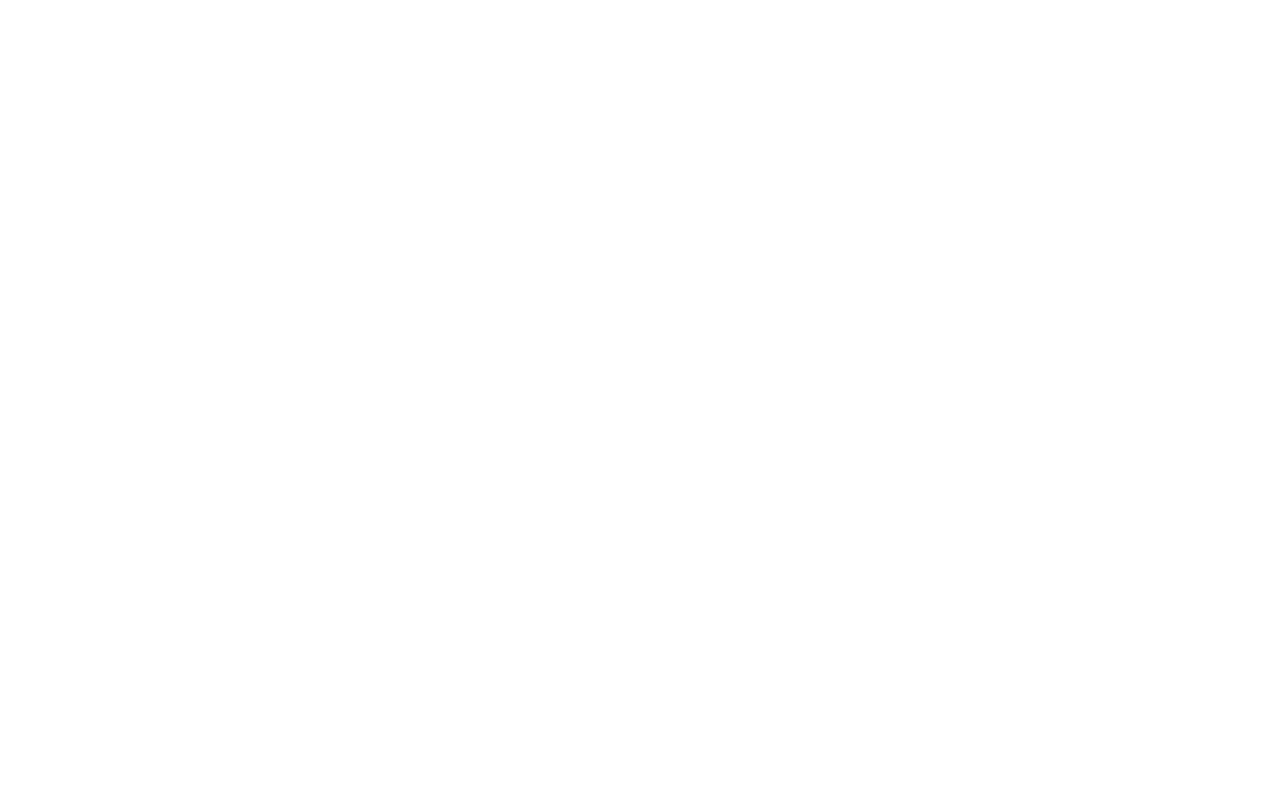
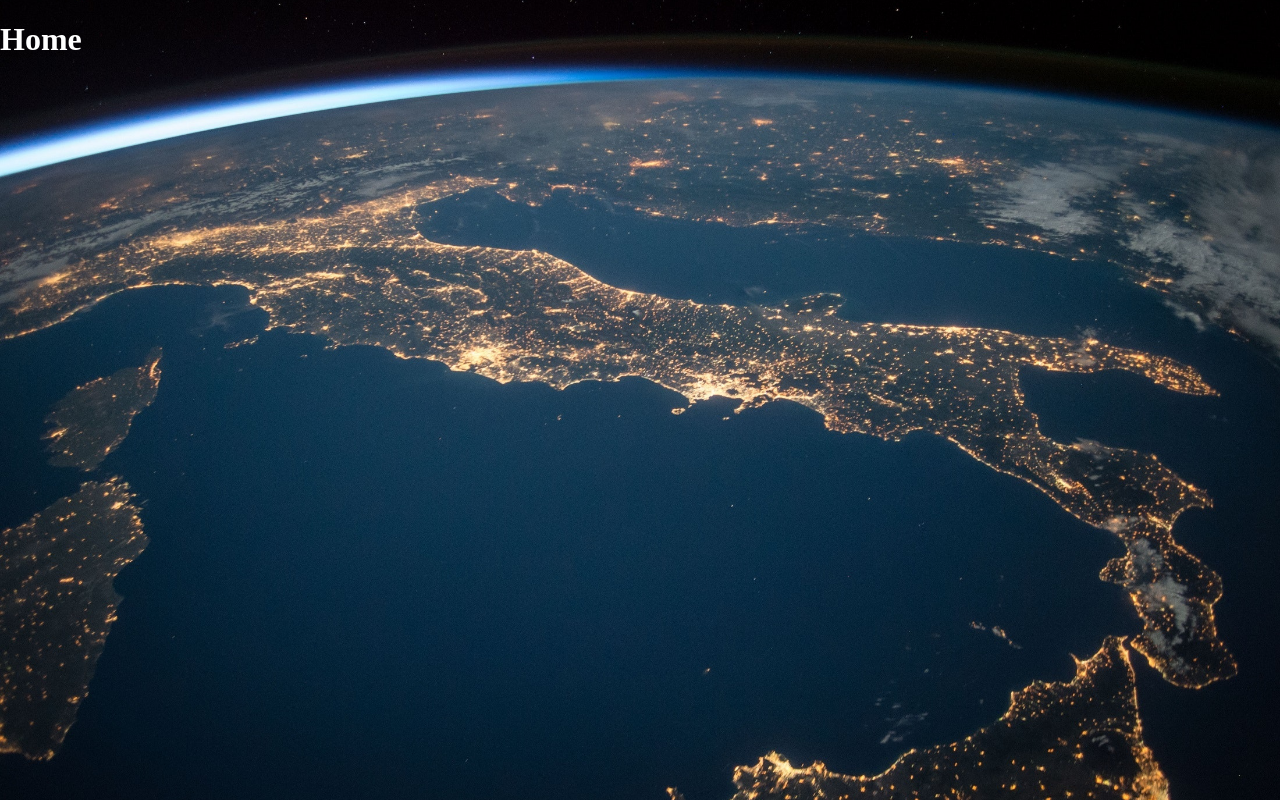
Before and after one commit to gnmyt/CountryGuessr, a React (Vite) app in the folder webui/: page / in a window 1280 px wide. Built offline with nearby package versions, Linux system fonts and the light colour scheme.

Commit message:
Added the BlurredBackground to the main.jsx

```diff
--- a/webui/src/main.jsx
+++ b/webui/src/main.jsx
@@ -1,9 +1,16 @@
 import React from "react";
 import ReactDOM from "react-dom/client";
 import App from "./App.jsx";
+import "@/common/styles/main.sass";
+import BlurredBackground from "@/common/components/BlurredBackground";
 
 ReactDOM.createRoot(document.getElementById("root")).render(
   <React.StrictMode>
-    <App />
+      <BlurredBackground />
+
+      <div className="app">
+          <App />
+      </div>
+
   </React.StrictMode>,
 );
```
